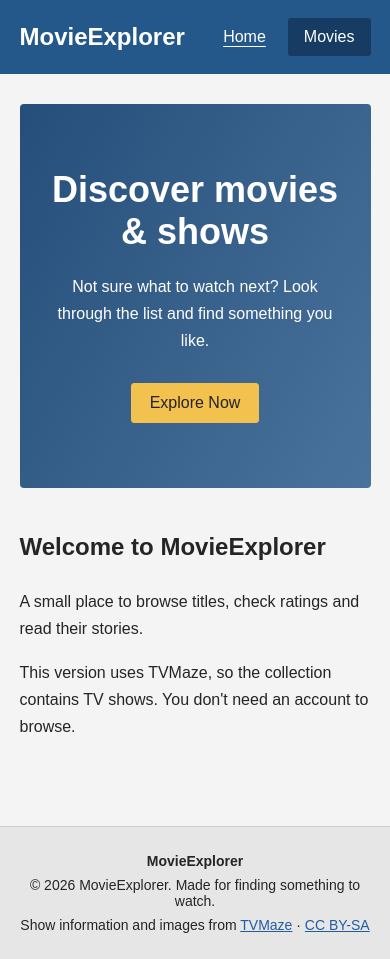
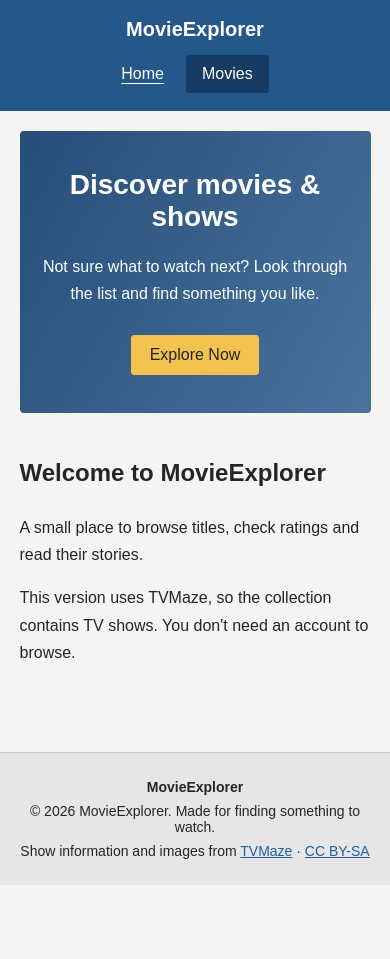
Before and after one commit to abu-hanif-prism/movie_search, a React (Vite) app: page / in a window 390 px wide. After the commit the page ends 885 px from the top, so only its background shows below. Built offline with nearby package versions, Linux system fonts and the light colour scheme.

Commit message:
Make the grid and header fit tablets and phones

```diff
--- a/src/style.css
+++ b/src/style.css
@@ -54,3 +54,22 @@
 
 .pagination { display: flex; align-items: center; justify-content: center; gap: 16px; margin-top: 28px; }
 button:disabled { opacity: .5; cursor: not-allowed; }
+
+@media (max-width: 900px) {
+  .movie-grid { grid-template-columns: repeat(3, minmax(0, 1fr)); gap: 16px; }
+}
+@media (max-width: 700px) {
+  .movie-grid { grid-template-columns: repeat(2, minmax(0, 1fr)); }
+  .hero h1 { font-size: 30px; }
+}
+@media (max-width: 480px) {
+  .movie-grid { grid-template-columns: 1fr; }
+  .brand { font-size: 20px; }
+  .nav-content { flex-direction: column; gap: 14px; }
+  .hero { padding: 38px 18px; margin-top: 20px; }
+  .hero h1 { font-size: 28px; }
+  .listing h1 { font-size: 25px; }
+  .movie-modal { padding: 18px; }
+  .modal-poster { height: 250px; }
+  .pagination { gap: 10px; }
+}
```
